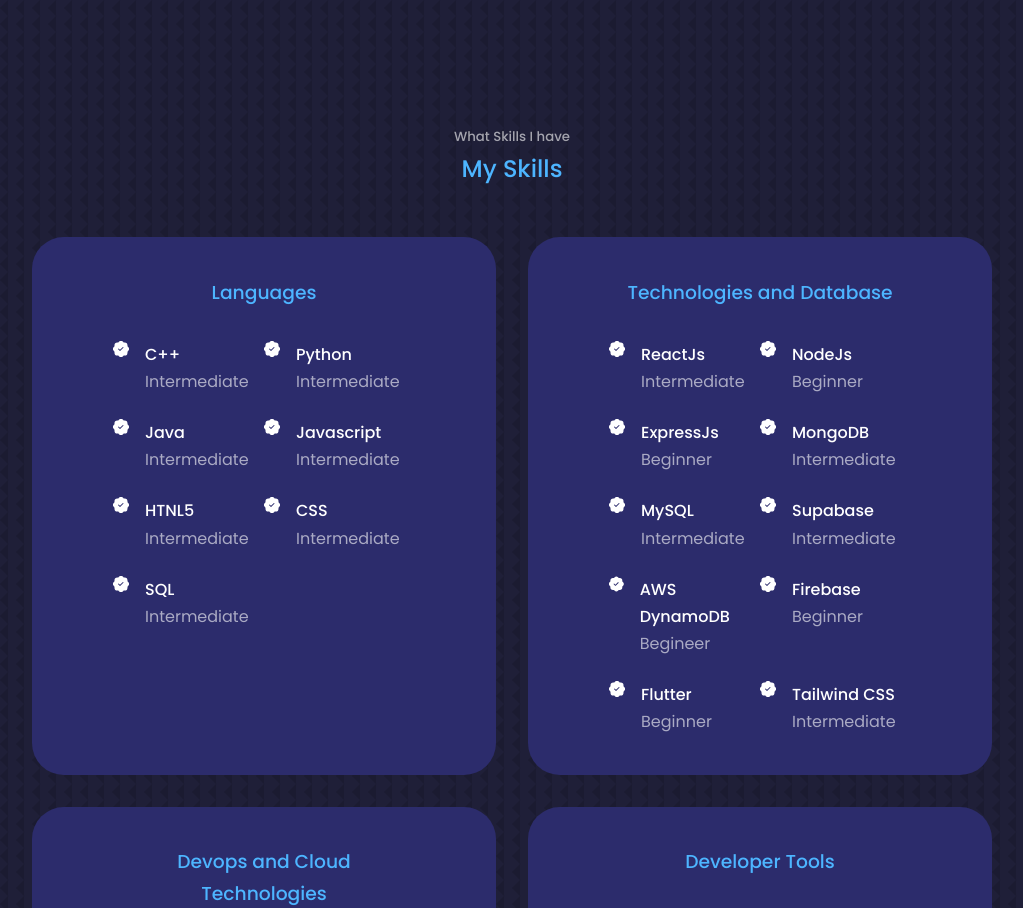
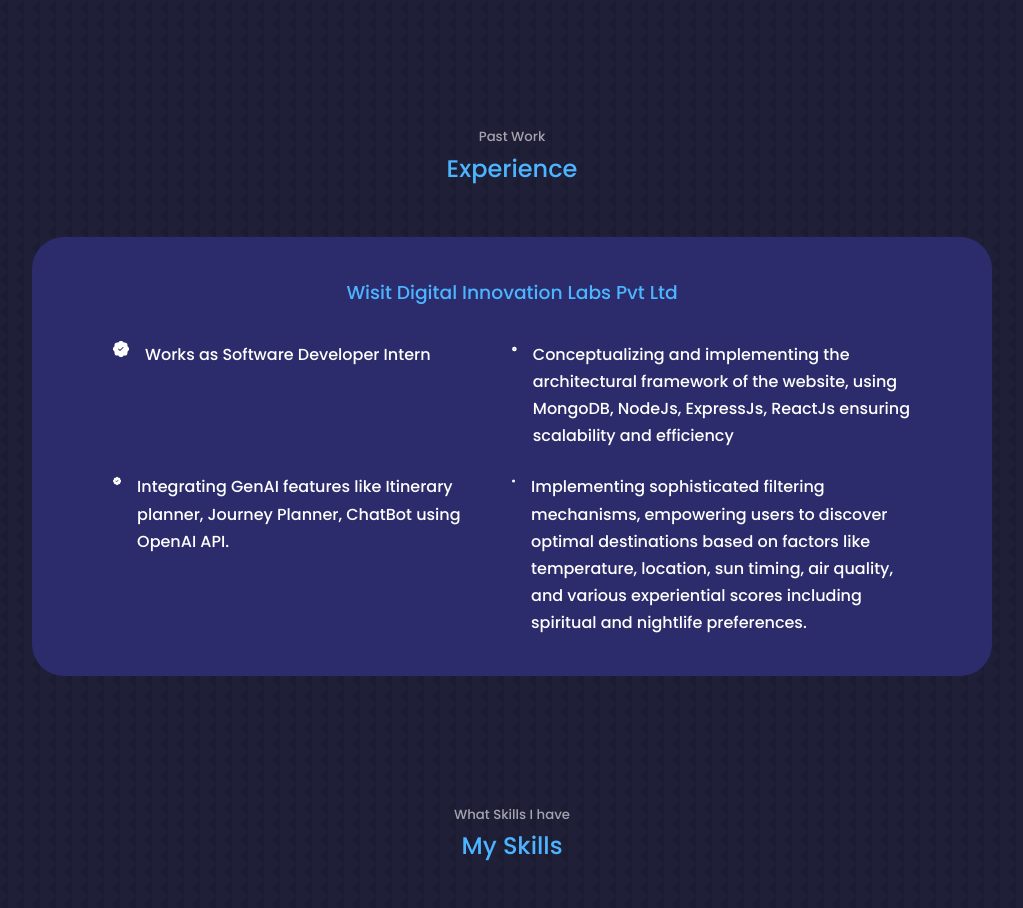
Before and after one commit to shashwatdwi176/Portfolio.github.io, a React (Create React App) app: page / in a window 1280 px wide. Shown: the part 1440-2348 px from the top of the page, without its empty margins (128-1151 px from the left). Built offline with nearby package versions, Linux system fonts and the light colour scheme.

Commit message:
update experience

```diff
--- a/src/App.jsx
+++ b/src/App.jsx
@@ -6,6 +6,7 @@
 import Portfolio from './components/portfolio/portfolio'
 import Contact from './components/contact/Contact'
 import Footer from './components/footer/footer'
+import Experience from './components/experience/Experience'
 
 const App = () => {
   return (
@@ -13,6 +14,7 @@
       <Header />
       <Nav />
       <About />
+      <Experience />
       <Skill />
       <Portfolio />
       <Contact />
--- /dev/null
+++ b/src/components/experience/Experience.css
@@ -0,0 +1,69 @@
+#experience{
+    height: max-content;
+}
+
+.experience_container{
+    display:grid;
+    grid-template-columns: 1fr;
+    gap: 2rem;
+   margin-bottom: 0;
+
+}
+
+.experience_container > div{
+    background: var(--color-bg-variant);
+    padding: 2.4rem 5rem;
+    border-radius: 2rem;
+    border: 1px solid transparent;
+    transition: var(--transition);
+}
+.experience_container > div:hover{
+    background: transparent;
+    border-color: var(--color-primary-variant);
+    cursor: default;
+}
+
+.experience_container >div h3{
+    text-align: center;
+    margin-bottom: 2rem;
+    color: var(--color-primary);
+}
+
+.skill_content{
+    display: grid;
+    grid-template-columns: 1fr 1fr;
+    row-gap: 1.5rem;
+}
+.skill_details{
+    display: flex;
+    gap: 1rem;
+}
+
+@media screen and (max-width: 1024px){
+    .skill_container{
+        grid-template-columns: 1fr;
+    }
+
+    .skill_container > div{
+        width: 80%;
+        padding: 2rem;
+        margin: 0 auto;
+
+    }
+    .skill_content{
+        padding: 1rem;
+    }
+}
+
+/* mobile view */
+@media screen and (max-width: 600px){
+.skill_container{
+    gap: 1rem;
+
+}
+
+.skill_container > div{
+    width: 92%;
+    padding: 2rem 1rem;
+}
+}
--- /dev/null
+++ b/src/components/experience/Experience.jsx
@@ -0,0 +1,57 @@
+import React from "react";
+import "./Experience.css";
+import { BsPatchCheckFill } from "react-icons/bs";
+
+const Experience = () => {
+  return (
+    <section id="experience">
+      <h5>Past Work</h5>
+      <h2>Experience</h2>
+
+      <div className="container experience_container">
+        <div className="skill_frontend">
+          <h3>Wisit Digital Innovation Labs Pvt Ltd</h3>
+          <div className="skill_content">
+            <article className="skill_details">
+              <BsPatchCheckFill />
+              <div>
+                <h4>Works as Software Developer Intern</h4>
+
+              </div>
+            </article>
+            <article className="skill_details">
+              <BsPatchCheckFill />
+              <div>
+                <h4>Conceptualizing and implementing the architectural framework of the website, using MongoDB, NodeJs,
+                ExpressJs, ReactJs ensuring scalability and efficiency</h4>
+
+              </div>
+            </article>
+            <article className="skill_details">
+              <BsPatchCheckFill />
+              <div>
+
+                <h4> Integrating GenAI features like Itinerary planner, Journey Planner, ChatBot using OpenAI API.</h4>
+
+              </div>
+            </article>
+            <article className="skill_details">
+              <BsPatchCheckFill />
+              <div>
+
+                <h4>Implementing sophisticated filtering mechanisms, empowering users to discover optimal destinations based on
+factors like temperature, location, sun timing, air quality, and various experiential scores including spiritual
+and nightlife preferences.</h4>
+
+              </div>
+            </article>
+
+          </div>
+        </div>
+
+      </div>
+    </section>
+  );
+};
+
+export default Experience;
```
